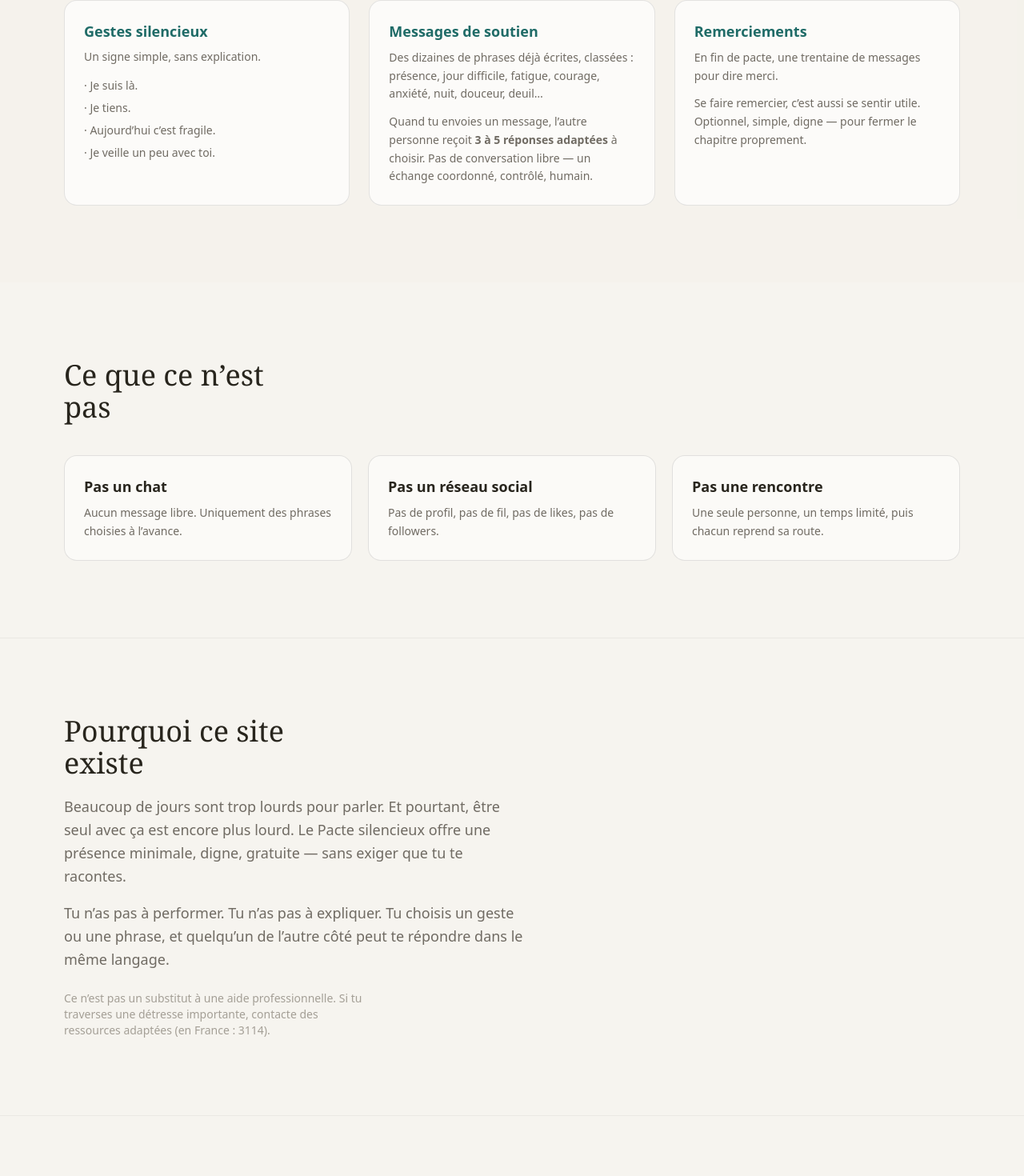
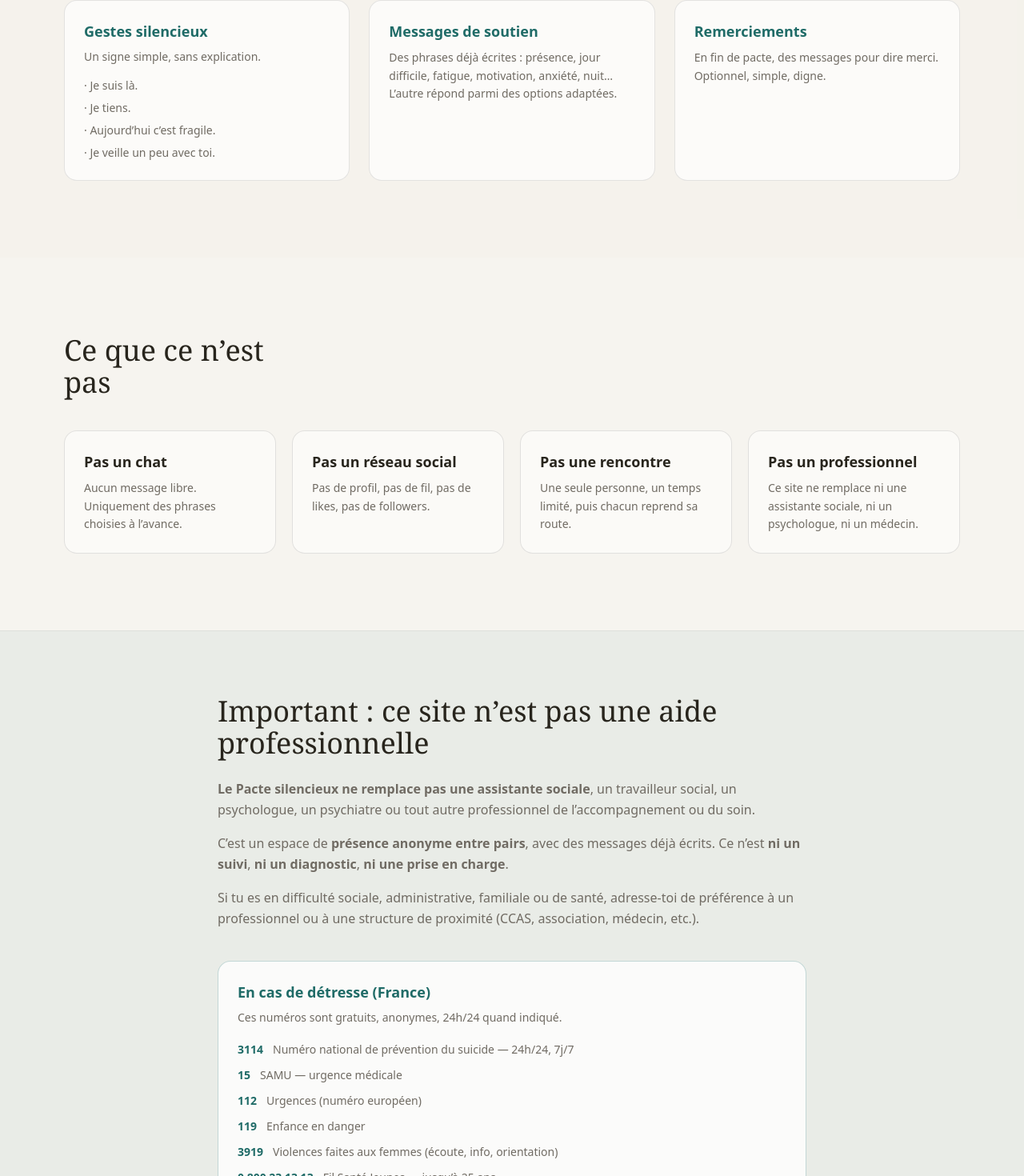
Before and after one commit to piratebtz64-hue/pacte-silencieux, a Next.js app: page / in a window 1280 px wide. Shown: the part 1759-3229 px from the top of the page at 80% size. Built offline with nearby package versions, Linux system fonts and the light colour scheme; no server answers.

Commit message:
feat: disclaimer AS + numéros d'aide visibles sur l'accueil

```diff
--- a/src/app/page.tsx
+++ b/src/app/page.tsx
@@ -88,7 +88,7 @@ export default function HomePage() {
               {
                 n: '1',
                 t: 'Tu choisis une durée',
-                d: '1, 3 ou 7 jours. Tu reçois un lien magique par email. Aucun mot de passe à retenir.',
+                d: '1, 3 ou 7 jours. Tu peux continuer même si le mail met du temps.',
               },
               {
                 n: '2',
@@ -151,24 +151,17 @@ export default function HomePage() {
             <div className="p-6 rounded-2xl border border-black/10 dark:border-white/10 bg-white/70 dark:bg-white/5">
               <h3 className="text-lg font-bold text-[#1f6b67]">Messages de soutien</h3>
               <p className="mt-2 text-sm text-[#706b63] dark:text-[#a49f96] leading-relaxed">
-                Des dizaines de phrases déjà écrites, classées : présence, jour
-                difficile, fatigue, courage, anxiété, nuit, douceur, deuil…
-              </p>
-              <p className="mt-3 text-sm text-[#706b63] dark:text-[#a49f96] leading-relaxed">
-                Quand tu envoies un message, l’autre personne reçoit{' '}
-                <strong>3 à 5 réponses adaptées</strong> à choisir. Pas de
-                conversation libre — un échange coordonné, contrôlé, humain.
+                Des phrases déjà écrites : présence, jour difficile, fatigue,
+                motivation, anxiété, nuit… L’autre répond parmi des options
+                adaptées.
               </p>
             </div>
 
             <div className="p-6 rounded-2xl border border-black/10 dark:border-white/10 bg-white/70 dark:bg-white/5">
               <h3 className="text-lg font-bold text-[#1f6b67]">Remerciements</h3>
               <p className="mt-2 text-sm text-[#706b63] dark:text-[#a49f96] leading-relaxed">
-                En fin de pacte, une trentaine de messages pour dire merci.
-              </p>
-              <p className="mt-3 text-sm text-[#706b63] dark:text-[#a49f96] leading-relaxed">
-                Se faire remercier, c’est aussi se sentir utile. Optionnel, simple,
-                digne — pour fermer le chapitre proprement.
+                En fin de pacte, des messages pour dire merci. Optionnel, simple,
+                digne.
               </p>
             </div>
           </div>
@@ -179,7 +172,7 @@ export default function HomePage() {
       <section className="py-24">
         <div className="max-w-6xl mx-auto px-4">
           <h2 className="text-4xl font-serif max-w-[14ch]">Ce que ce n’est pas</h2>
-          <div className="mt-10 grid md:grid-cols-3 gap-5">
+          <div className="mt-10 grid md:grid-cols-2 lg:grid-cols-4 gap-5">
             {[
               {
                 t: 'Pas un chat',
@@ -193,6 +186,10 @@ export default function HomePage() {
                 t: 'Pas une rencontre',
                 d: 'Une seule personne, un temps limité, puis chacun reprend sa route.',
               },
+              {
+                t: 'Pas un professionnel',
+                d: 'Ce site ne remplace ni une assistante sociale, ni un psychologue, ni un médecin.',
+              },
             ].map((item) => (
               <article
                 key={item.t}
@@ -204,6 +201,104 @@ export default function HomePage() {
                 </p>
               </article>
             ))}
+          </div>
+        </div>
+      </section>
+
+      {/* CADRE & AIDE — TRÈS IMPORTANT */}
+      <section
+        id="aide"
+        className="py-20 border-t border-black/5 dark:border-white/5 bg-[#1f6b67]/[0.06]"
+      >
+        <div className="max-w-3xl mx-auto px-4">
+          <h2 className="text-3xl md:text-4xl font-serif">
+            Important : ce site n’est pas une aide professionnelle
+          </h2>
+
+          <div className="mt-6 space-y-4 text-[#706b63] dark:text-[#a49f96] leading-relaxed">
+            <p>
+              <strong className="text-inherit">
+                Le Pacte silencieux ne remplace pas une assistante sociale
+              </strong>
+              , un travailleur social, un psychologue, un psychiatre ou tout
+              autre professionnel de l’accompagnement ou du soin.
+            </p>
+            <p>
+              C’est un espace de{' '}
+              <strong className="text-inherit">présence anonyme entre pairs</strong>
+              , avec des messages déjà écrits. Ce n’est{' '}
+              <strong className="text-inherit">ni un suivi</strong>,{' '}
+              <strong className="text-inherit">ni un diagnostic</strong>,{' '}
+              <strong className="text-inherit">ni une prise en charge</strong>.
+            </p>
+            <p>
+              Si tu es en difficulté sociale, administrative, familiale ou de
+              santé, adresse-toi de préférence à un professionnel ou à une
+              structure de proximité (CCAS, association, médecin, etc.).
+            </p>
+          </div>
+
+          <div className="mt-10 p-6 rounded-2xl border border-[#1f6b67]/25 bg-white/80 dark:bg-white/5">
+            <h3 className="text-lg font-bold text-[#1f6b67]">
+              En cas de détresse (France)
+            </h3>
+            <p className="mt-2 text-sm text-[#706b63] dark:text-[#a49f96]">
+              Ces numéros sont gratuits, anonymes, 24h/24 quand indiqué.
+            </p>
+            <ul className="mt-5 space-y-3 text-sm">
+              <li className="flex flex-col sm:flex-row sm:items-baseline gap-1 sm:gap-3">
+                <span className="font-bold text-[#1f6b67] shrink-0 tabular-nums">
+                  3114
+                </span>
+                <span className="text-[#706b63] dark:text-[#a49f96]">
+                  Numéro national de prévention du suicide — 24h/24, 7j/7
+                </span>
+              </li>
+              <li className="flex flex-col sm:flex-row sm:items-baseline gap-1 sm:gap-3">
+                <span className="font-bold text-[#1f6b67] shrink-0 tabular-nums">
+                  15
+                </span>
+                <span className="text-[#706b63] dark:text-[#a49f96]">
+                  SAMU — urgence médicale
+                </span>
+              </li>
+              <li className="flex flex-col sm:flex-row sm:items-baseline gap-1 sm:gap-3">
+                <span className="font-bold text-[#1f6b67] shrink-0 tabular-nums">
+                  112
+                </span>
+                <span className="text-[#706b63] dark:text-[#a49f96]">
+                  Urgences (numéro européen)
+                </span>
+              </li>
+              <li className="flex flex-col sm:flex-row sm:items-baseline gap-1 sm:gap-3">
+                <span className="font-bold text-[#1f6b67] shrink-0 tabular-nums">
+                  119
+                </span>
+                <span className="text-[#706b63] dark:text-[#a49f96]">
+                  Enfance en danger
+                </span>
+              </li>
+              <li className="flex flex-col sm:flex-row sm:items-baseline gap-1 sm:gap-3">
+                <span className="font-bold text-[#1f6b67] shrink-0 tabular-nums">
+                  3919
+                </span>
+                <span className="text-[#706b63] dark:text-[#a49f96]">
+                  Violences faites aux femmes (écoute, info, orientation)
+                </span>
+              </li>
+              <li className="flex flex-col sm:flex-row sm:items-baseline gap-1 sm:gap-3">
+                <span className="font-bold text-[#1f6b67] shrink-0">
+                  0 800 23 13 13
+                </span>
+                <span className="text-[#706b63] dark:text-[#a49f96]">
+                  Fil Santé Jeunes — jusqu’à 25 ans
+                </span>
+              </li>
+            </ul>
+            <p className="mt-5 text-xs text-[#a49f96] leading-relaxed">
+              En situation d’urgence immédiate, appelle le 15 ou le 112. Le
+              Pacte silencieux n’est pas un service d’urgence.
+            </p>
           </div>
         </div>
       </section>
@@ -224,11 +319,6 @@ export default function HomePage() {
             geste ou une phrase, et quelqu’un de l’autre côté peut te répondre
             dans le même langage.
           </p>
-          <p className="mt-6 text-sm text-[#a49f96] max-w-[48ch]">
-            Ce n’est pas un substitut à une aide professionnelle. Si tu traverses
-            une détresse importante, contacte des ressources adaptées (en France
-            : 3114).
-          </p>
         </div>
       </section>
 
@@ -240,7 +330,7 @@ export default function HomePage() {
             toi.
           </h2>
           <p className="mt-4 text-[#706b63] dark:text-[#a49f96]">
-            Gratuit. Anonyme. Sans chat libre.
+            Gratuit. Anonyme. Sans chat libre. Sans remplacer un professionnel.
           </p>
           <Link
             href="/start"
@@ -248,6 +338,12 @@ export default function HomePage() {
           >
             Commencer un pacte
           </Link>
+          <p className="mt-6 text-xs text-[#a49f96]">
+            En détresse ?{' '}
+            <a href="#aide" className="underline hover:text-[#1f6b67]">
+              Voir les numéros d’aide
+            </a>
+          </p>
         </div>
       </section>
 
```
